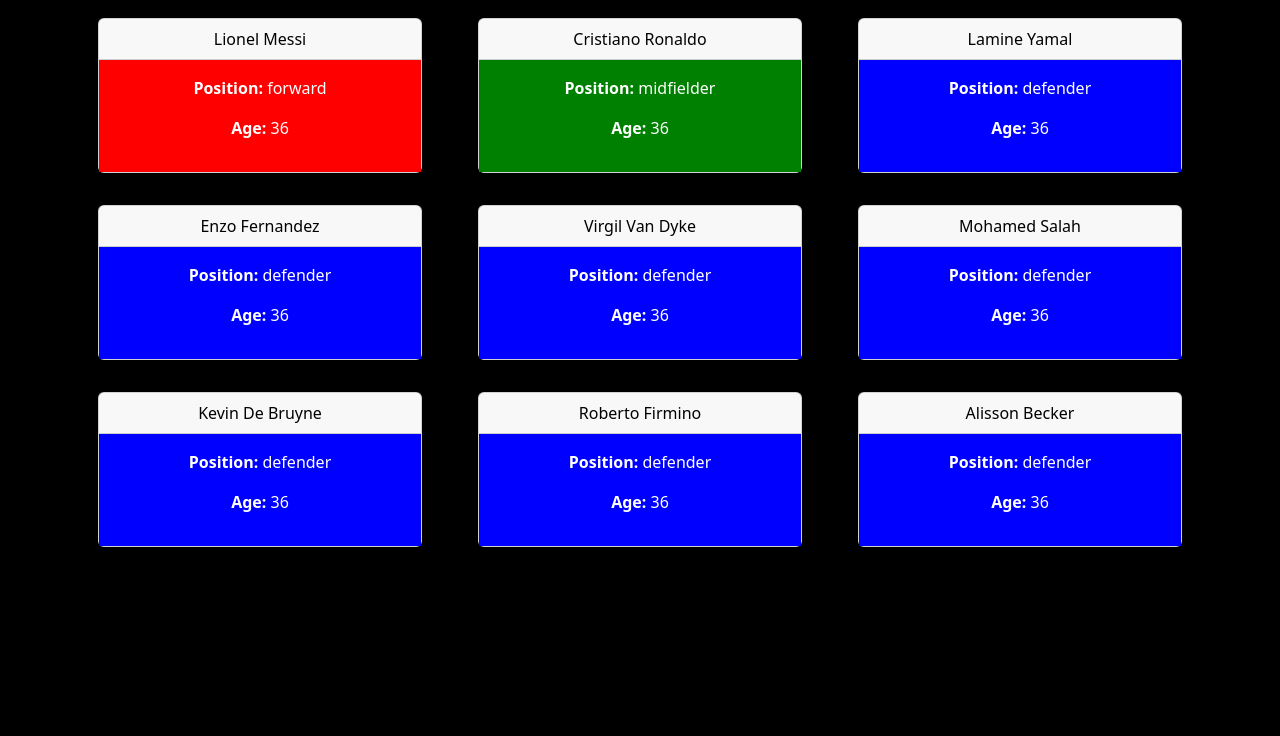
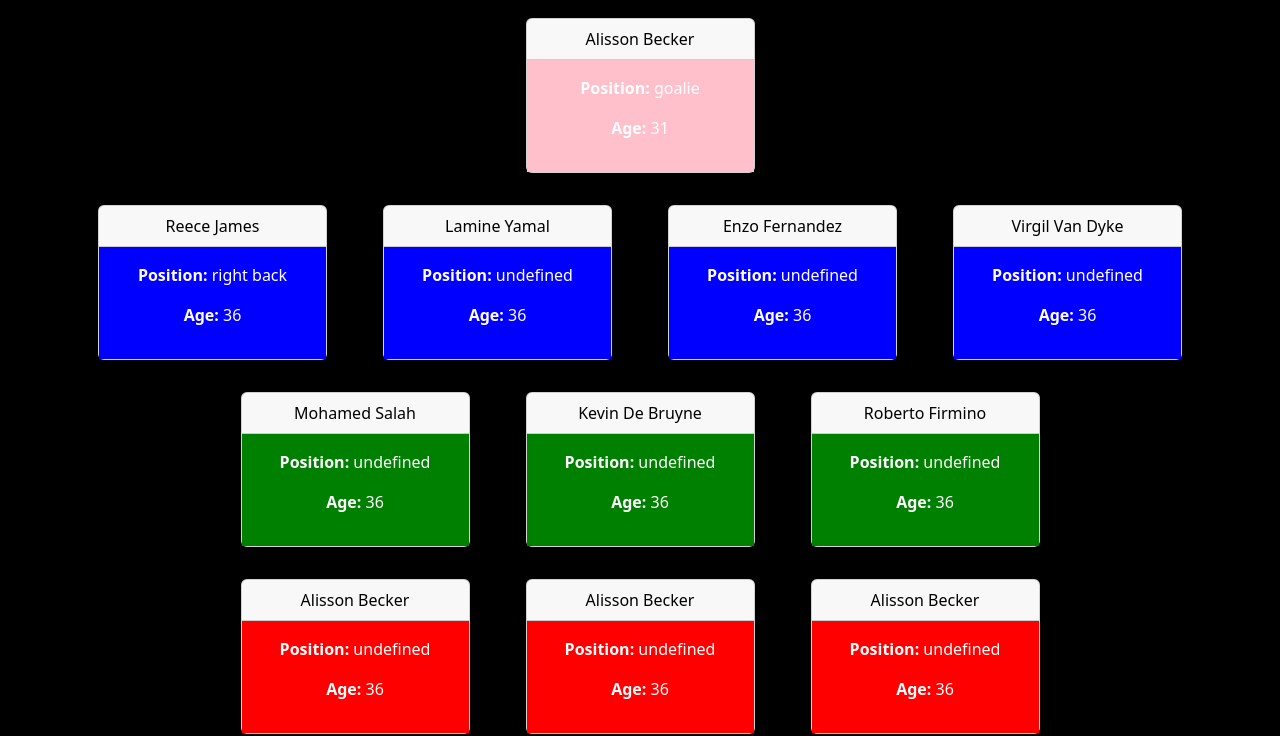
Before and after one commit to ayatsakalla/Super-Team, a plain HTML site: page index.html in a window 1280 px wide. Shown: the part 83-819 px from the top of the page. Drawn offline with nearby package versions, Linux system fonts and the light colour scheme.

Commit message:
starting 11 began - layout done

```diff
--- a/index.html
+++ b/index.html
@@ -1,7 +1,7 @@
 <!doctype html>
 <html lang="en">
     <head>
-        <title>Super Team!</title>
+        <title>Super Starting 11</title>
         <!-- Required meta tags -->
         <meta charset="utf-8" />
         <meta
@@ -27,7 +27,23 @@
             <div class="container">
                 <h1 class="text-white text-center display-3"> Super Team</h1>
 
-                <div class="row" id="teamCard">
+                <div class="row d-flex justify-content-center" id="goalie">
+
+                </div>
+
+                <div class="row d-flex justify-content-center" id="defender">
+
+                </div>
+
+                <div class="row d-flex justify-content-center" id="midfield">
+
+                </div>
+
+                <div class="row d-flex justify-content-center" id="forward">
+
+                </div>
+
+                <div class="row d-flex justify-content-center" id="manager">
 
                 </div>
             </div>
--- a/script.js
+++ b/script.js
@@ -2,7 +2,89 @@
 
 const teamMembers = [
     {
-       name: 'Lionel Messi',
+       name: 'Alisson Becker',
+       age: 31,
+       currentTeam: 'Liverpool FC',
+       position: 'goalie',
+       location: 'goalie',
+       strengths: 'Ball Control',
+       skills: ['Dribbling', 'Finishing', 'Playmaking'],
+       foot: 'Left Footed',
+       biography: 'Messi oh where do I begin ever since Ive seen you cut in on that magical left foot I knew you were my king. The way you gracefully fry your defenders and leave them in the dust with your excellent ball control and vision of the game. You revolutionized the game and are truly the best of all time. My King. The man who shook hands with paradise. The little boy from Rosario. Leo Messi <33'
+    } ,
+    {
+       name: 'Reece James',
+       age: 36,
+       currentTeam: true,
+       position: 'defense',
+       location: 'right back',
+       strengths: 'Ball Control',
+       skills: ['Dribbling', 'Finishing', 'Playmaking'],
+       foot: 'Left Footed',
+       biography: 'Messi oh where do I begin ever since Ive seen you cut in on that magical left foot I knew you were my king. The way you gracefully fry your defenders and leave them in the dust with your excellent ball control and vision of the game. You revolutionized the game and are truly the best of all time. My King. The man who shook hands with paradise. The little boy from Rosario. Leo Messi <33'
+    }   ,
+    {
+       name: 'Lamine Yamal',
+       age: 36,
+       currentTeam: true,
+       position: 'defense',
+       strengths: 'Ball Control',
+       skills: ['Dribbling', 'Finishing', 'Playmaking'],
+       foot: 'Left Footed',
+       biography: 'Messi oh where do I begin ever since Ive seen you cut in on that magical left foot I knew you were my king. The way you gracefully fry your defenders and leave them in the dust with your excellent ball control and vision of the game. You revolutionized the game and are truly the best of all time. My King. The man who shook hands with paradise. The little boy from Rosario. Leo Messi <33'
+    } ,
+    {
+       name: 'Enzo Fernandez',
+       age: 36,
+       currentTeam: true,
+       position: 'defense',
+       strengths: 'Ball Control',
+       skills: ['Dribbling', 'Finishing', 'Playmaking'],
+       foot: 'Left Footed',
+       biography: 'Messi oh where do I begin ever since Ive seen you cut in on that magical left foot I knew you were my king. The way you gracefully fry your defenders and leave them in the dust with your excellent ball control and vision of the game. You revolutionized the game and are truly the best of all time. My King. The man who shook hands with paradise. The little boy from Rosario. Leo Messi <33'
+    }  ,
+    {
+       name: 'Virgil Van Dyke',
+       age: 36,
+       currentTeam: true,
+       position: 'defense',
+       strengths: 'Ball Control',
+       skills: ['Dribbling', 'Finishing', 'Playmaking'],
+       foot: 'Left Footed',
+       biography: 'Messi oh where do I begin ever since Ive seen you cut in on that magical left foot I knew you were my king. The way you gracefully fry your defenders and leave them in the dust with your excellent ball control and vision of the game. You revolutionized the game and are truly the best of all time. My King. The man who shook hands with paradise. The little boy from Rosario. Leo Messi <33'
+    } ,
+    {
+       name: 'Mohamed Salah',
+       age: 36,
+       currentTeam: true,
+       position: 'midfield',
+       strengths: 'Ball Control',
+       skills: ['Dribbling', 'Finishing', 'Playmaking'],
+       foot: 'Left Footed',
+       biography: 'Messi oh where do I begin ever since Ive seen you cut in on that magical left foot I knew you were my king. The way you gracefully fry your defenders and leave them in the dust with your excellent ball control and vision of the game. You revolutionized the game and are truly the best of all time. My King. The man who shook hands with paradise. The little boy from Rosario. Leo Messi <33'
+    } ,
+    {
+       name: 'Kevin De Bruyne',
+       age: 36,
+       currentTeam: true,
+       position: 'midfield',
+       strengths: 'Ball Control',
+       skills: ['Dribbling', 'Finishing', 'Playmaking'],
+       foot: 'Left Footed',
+       biography: 'Messi oh where do I begin ever since Ive seen you cut in on that magical left foot I knew you were my king. The way you gracefully fry your defenders and leave them in the dust with your excellent ball control and vision of the game. You revolutionized the game and are truly the best of all time. My King. The man who shook hands with paradise. The little boy from Rosario. Leo Messi <33'
+    } ,
+    {
+       name: 'Roberto Firmino',
+       age: 36,
+       currentTeam: true,
+       position: 'midfield',
+       strengths: 'Ball Control',
+       skills: ['Dribbling', 'Finishing', 'Playmaking'],
+       foot: 'Left Footed',
+       biography: 'Messi oh where do I begin ever since Ive seen you cut in on that magical left foot I knew you were my king. The way you gracefully fry your defenders and leave them in the dust with your excellent ball control and vision of the game. You revolutionized the game and are truly the best of all time. My King. The man who shook hands with paradise. The little boy from Rosario. Leo Messi <33'
+    } ,
+    {
+       name: 'Alisson Becker',
        age: 36,
        currentTeam: true,
        position: 'forward',
@@ -12,70 +94,10 @@ const teamMembers = [
        biography: 'Messi oh where do I begin ever since Ive seen you cut in on that magical left foot I knew you were my king. The way you gracefully fry your defenders and leave them in the dust with your excellent ball control and vision of the game. You revolutionized the game and are truly the best of all time. My King. The man who shook hands with paradise. The little boy from Rosario. Leo Messi <33'
     } ,
     {
-       name: 'Cristiano Ronaldo',
+       name: 'Alisson Becker',
        age: 36,
        currentTeam: true,
-       position: 'midfielder',
-       strengths: 'Ball Control',
-       skills: ['Dribbling', 'Finishing', 'Playmaking'],
-       foot: 'Left Footed',
-       biography: 'Messi oh where do I begin ever since Ive seen you cut in on that magical left foot I knew you were my king. The way you gracefully fry your defenders and leave them in the dust with your excellent ball control and vision of the game. You revolutionized the game and are truly the best of all time. My King. The man who shook hands with paradise. The little boy from Rosario. Leo Messi <33'
-    }   ,
-    {
-       name: 'Lamine Yamal',
-       age: 36,
-       currentTeam: true,
-       position: 'defender',
-       strengths: 'Ball Control',
-       skills: ['Dribbling', 'Finishing', 'Playmaking'],
-       foot: 'Left Footed',
-       biography: 'Messi oh where do I begin ever since Ive seen you cut in on that magical left foot I knew you were my king. The way you gracefully fry your defenders and leave them in the dust with your excellent ball control and vision of the game. You revolutionized the game and are truly the best of all time. My King. The man who shook hands with paradise. The little boy from Rosario. Leo Messi <33'
-    } ,
-    {
-       name: 'Enzo Fernandez',
-       age: 36,
-       currentTeam: true,
-       position: 'defender',
-       strengths: 'Ball Control',
-       skills: ['Dribbling', 'Finishing', 'Playmaking'],
-       foot: 'Left Footed',
-       biography: 'Messi oh where do I begin ever since Ive seen you cut in on that magical left foot I knew you were my king. The way you gracefully fry your defenders and leave them in the dust with your excellent ball control and vision of the game. You revolutionized the game and are truly the best of all time. My King. The man who shook hands with paradise. The little boy from Rosario. Leo Messi <33'
-    }  ,
-    {
-       name: 'Virgil Van Dyke',
-       age: 36,
-       currentTeam: true,
-       position: 'defender',
-       strengths: 'Ball Control',
-       skills: ['Dribbling', 'Finishing', 'Playmaking'],
-       foot: 'Left Footed',
-       biography: 'Messi oh where do I begin ever since Ive seen you cut in on that magical left foot I knew you were my king. The way you gracefully fry your defenders and leave them in the dust with your excellent ball control and vision of the game. You revolutionized the game and are truly the best of all time. My King. The man who shook hands with paradise. The little boy from Rosario. Leo Messi <33'
-    } ,
-    {
-       name: 'Mohamed Salah',
-       age: 36,
-       currentTeam: true,
-       position: 'defender',
-       strengths: 'Ball Control',
-       skills: ['Dribbling', 'Finishing', 'Playmaking'],
-       foot: 'Left Footed',
-       biography: 'Messi oh where do I begin ever since Ive seen you cut in on that magical left foot I knew you were my king. The way you gracefully fry your defenders and leave them in the dust with your excellent ball control and vision of the game. You revolutionized the game and are truly the best of all time. My King. The man who shook hands with paradise. The little boy from Rosario. Leo Messi <33'
-    } ,
-    {
-       name: 'Kevin De Bruyne',
-       age: 36,
-       currentTeam: true,
-       position: 'defender',
-       strengths: 'Ball Control',
-       skills: ['Dribbling', 'Finishing', 'Playmaking'],
-       foot: 'Left Footed',
-       biography: 'Messi oh where do I begin ever since Ive seen you cut in on that magical left foot I knew you were my king. The way you gracefully fry your defenders and leave them in the dust with your excellent ball control and vision of the game. You revolutionized the game and are truly the best of all time. My King. The man who shook hands with paradise. The little boy from Rosario. Leo Messi <33'
-    } ,
-    {
-       name: 'Roberto Firmino',
-       age: 36,
-       currentTeam: true,
-       position: 'defender',
+       position: 'forward',
        strengths: 'Ball Control',
        skills: ['Dribbling', 'Finishing', 'Playmaking'],
        foot: 'Left Footed',
@@ -85,7 +107,17 @@ const teamMembers = [
        name: 'Alisson Becker',
        age: 36,
        currentTeam: true,
-       position: 'defender',
+       position: 'forward',
+       strengths: 'Ball Control',
+       skills: ['Dribbling', 'Finishing', 'Playmaking'],
+       foot: 'Left Footed',
+       biography: 'Messi oh where do I begin ever since Ive seen you cut in on that magical left foot I knew you were my king. The way you gracefully fry your defenders and leave them in the dust with your excellent ball control and vision of the game. You revolutionized the game and are truly the best of all time. My King. The man who shook hands with paradise. The little boy from Rosario. Leo Messi <33'
+    } ,
+    {
+        name: 'Alisson Becker',
+       age: 36,
+       currentTeam: true,
+       position: 'manager',
        strengths: 'Ball Control',
        skills: ['Dribbling', 'Finishing', 'Playmaking'],
        foot: 'Left Footed',
@@ -94,13 +126,17 @@ const teamMembers = [
    ]
 
    function generateTeamCards() {
-       const teamCardsContainer = document.querySelector('#teamCard')
+       const goalieContainer = document.querySelector('#goalie')
+       const defenderContainer = document.querySelector('#defender')
+       const midfieldContainer = document.querySelector('#midfield')
+       const forwardContainer = document.querySelector('#forward')
+       const managerContainer = document.querySelector('#manager')
 
        teamMembers.forEach(member => {
 
            const card = document.createElement('div')
 
-           card.classList.add('col-md-4')
+           card.classList.add('col-md-3')
 
            //style BG color of card on position
            let backgroundColor = ''
@@ -109,16 +145,20 @@ const teamMembers = [
                case 'forward':
                    backgroundColor = 'red'
                    break
-               case 'midfielder':
+               case 'midfield':
                    backgroundColor = 'green'
                    break
-               case 'defender':
+               case 'defense':
                    backgroundColor = 'blue'
                    break
-               case 'forward':
+               case 'manager':
                    backgroundColor = 'grey'
                    break
+                case 'goalie':
+                    backgroundColor = 'pink'
+                    break
            }
+
 
 
            card.innerHTML = `
@@ -127,7 +167,7 @@ const teamMembers = [
                 ${member.name}
             </div>
             <div class = "card-body text-white text-center" style = "background-color:${backgroundColor};">
-                <p><strong>Position:</strong> ${member.position}</p>
+                <p><strong>Position:</strong> ${member.location}</p>
                 <p><strong>Age:</strong> ${member.age}</p>
             </div>
         </div>
@@ -137,8 +177,17 @@ const teamMembers = [
                card.children[i].style.backgroundColor = backgroundColor;
            }
 
-           teamCardsContainer.appendChild(card)
-
+           if (member.position === 'defense') {
+            defenderContainer.appendChild(card);
+           } else if(member.position === 'midfield') {
+            midfieldContainer.appendChild(card);
+           } else if(member.position === 'forward') {
+            forwardContainer.appendChild(card);
+           } else if (member.position === 'goalie') {
+            goalieContainer.appendChild(card);
+           } else {
+            managerContainer.appendChild(card);
+           }
 
        });
    }
```
